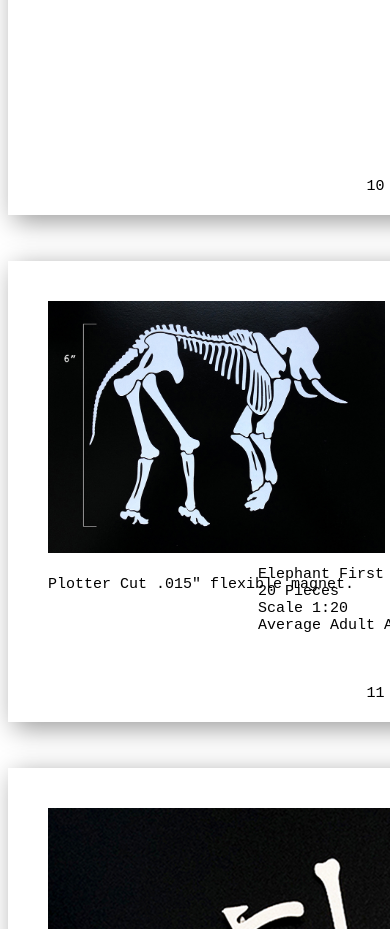
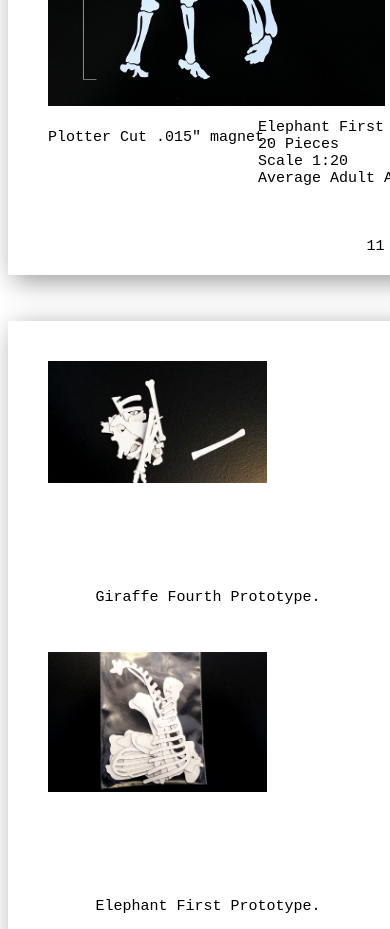
Before and after one commit to focomoso/focomoso.github.io, a plain HTML site: page beast-and-bones/index.html in a window 390 px wide. Shown: the part 7360-8289 px from the top of the page. Drawn offline with Linux system fonts and the light colour scheme.

Commit message:
works on small screens

```diff
--- a/beast-and-bones/index.html
+++ b/beast-and-bones/index.html
@@ -79,7 +79,7 @@
 
     <div class="page">
 
-      <img class='float-left' width='900px' src='img/giraffe-prototype.jpg'/>
+      <img class='float-left' width='90%' src='img/giraffe-prototype.jpg'/>
 
       <div class='note-div'>
         <p class="note-text">Giraffe First Prototype.<br>
@@ -147,7 +147,7 @@ moonlight.</p>
       <img class='centered full-width' src='img/elephant-prototype.jpg'/>
       <br>
       <div class='note-text'>
-        Plotter Cut .015" flexible magnet.
+        Plotter Cut .015" magnet.
       </div>
       <br><br><br>
       <div class='note-div-right'>
@@ -164,10 +164,10 @@ moonlight.</p>
 <br><br>
 
     <div class="page">
-      <img class='' width='600' src='img/giraffe-bag.jpg'/>
+      <img class='' width='65%' src='img/giraffe-bag.jpg'/>
       <div class='right-label'>Giraffe Fourth Prototype.</div>
       <br><br><br>
-      <img class='' width='600' src='img/elephant-bag.jpg'/>
+      <img class='' width='65%' src='img/elephant-bag.jpg'/>
       <div class='right-label'>Elephant First Prototype.</div>
       <div class='page-num'>12</div>
     </div>
```
